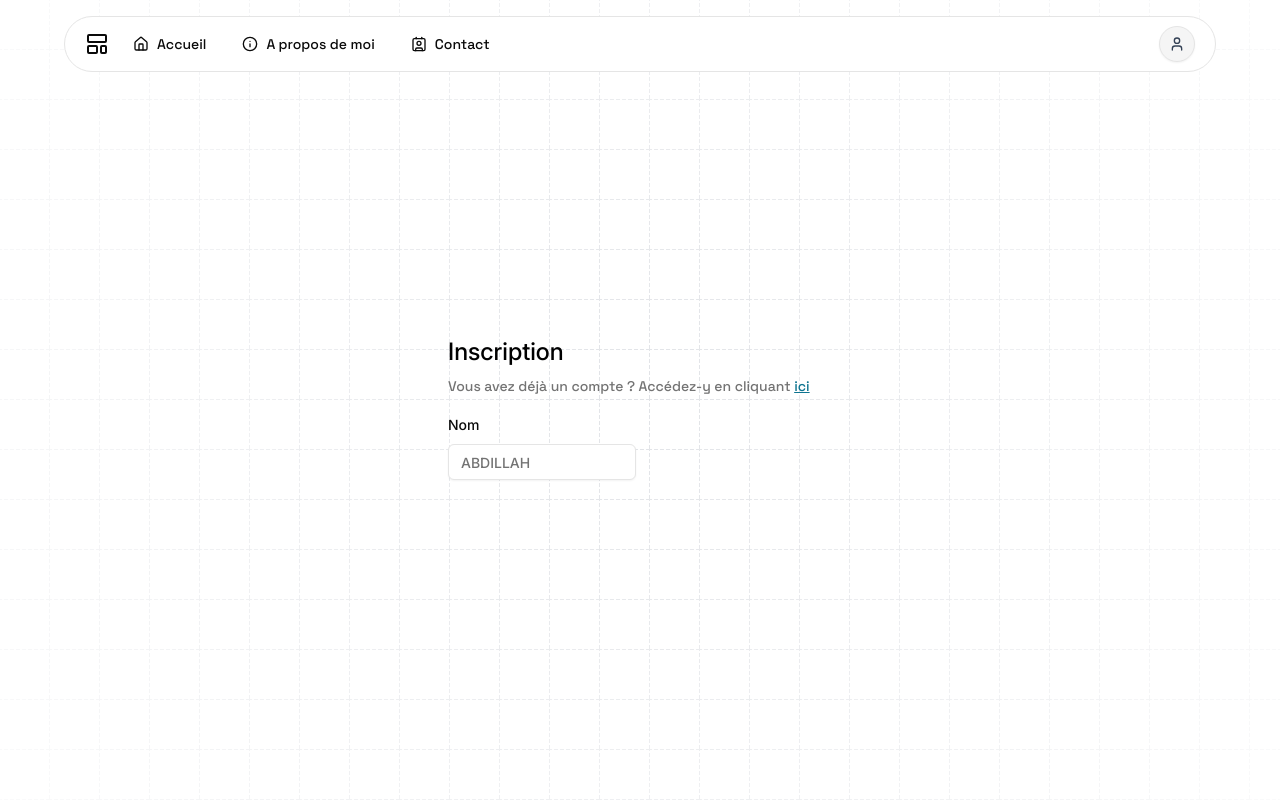
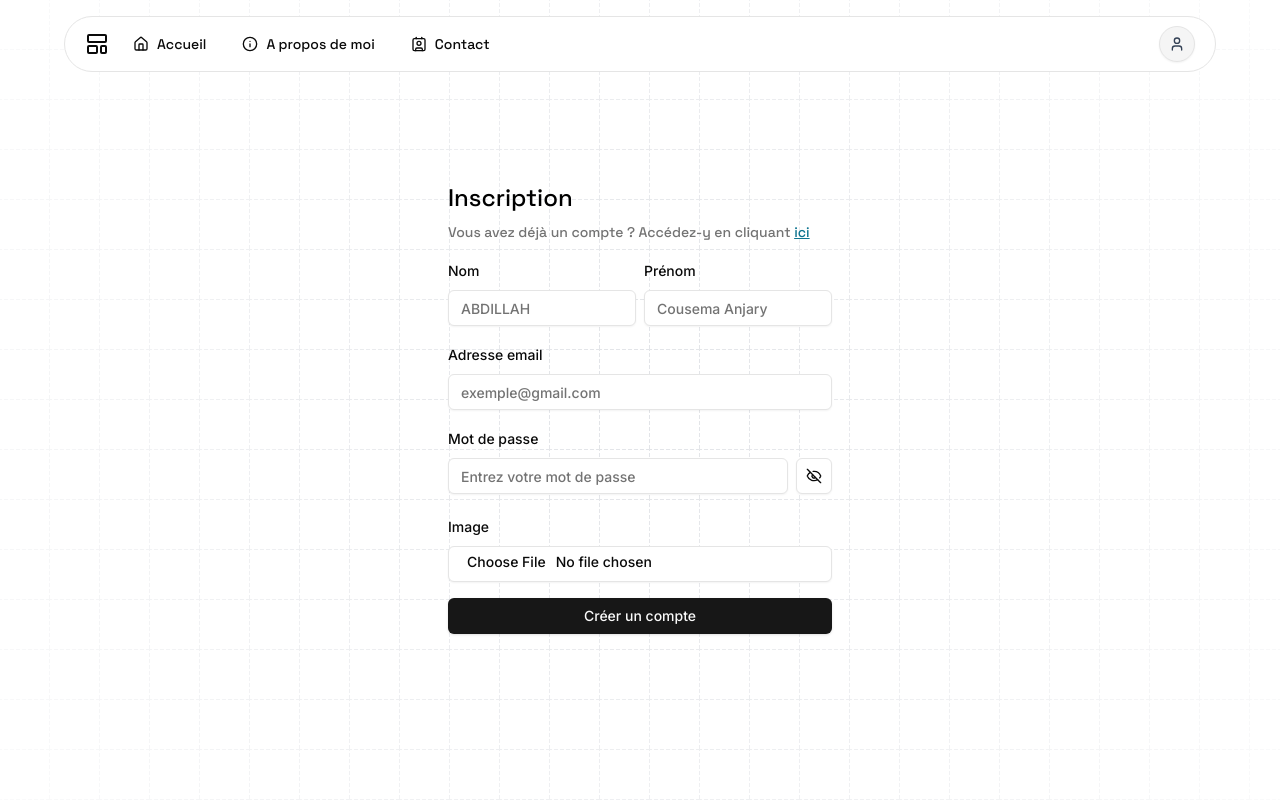
Before and after one commit to CousemaAnjary/dashboard, a Next.js app: page /auth/register in a window 1280 px wide. Built offline with nearby package versions, Linux system fonts and the light colour scheme.

Commit message:
Ajout de la validation du formulaire d'inscription avec Zod et intégration d'un champ pour le téléchargement d'image

```diff
--- a/src/modules/auth/register/components/RegisterForm.tsx
+++ b/src/modules/auth/register/components/RegisterForm.tsx
@@ -1,19 +1,63 @@
+"use client"
+import { z } from "zod"
 import Link from "next/link"
+import { useState } from "react"
 import { useForm } from "react-hook-form"
+import { Eye, EyeOff, Loader } from "lucide-react"
 import { Input } from "@/src/components/ui/input"
+import { Button } from "@/src/components/ui/button"
+import { zodResolver } from "@hookform/resolvers/zod"
 import { Form, FormControl, FormField, FormItem, FormLabel, FormMessage } from "@/src/components/ui/form"
+
+// Définir le schéma de validation avec Zod
+const formSchema = z.object({
+    lastname: z.string().nonempty("Le nom est obligatoire"),
+    firstname: z.string().nonempty("Le prénom est obligatoire"),
+    email: z.string().email("L'adresse email est invalide"),
+    password: z.string().min(8, "Le mot de passe doit contenir au moins 8 caractères"),
+    image: z
+        // Vérifie que l’entrée est bien un fichier (File).
+        .custom<File>((value) => value instanceof File, {
+            message: "Le fichier doit être un fichier valide.",
+        })
+
+        //Vérifie que le fichier est une image (par exemple, image/png, image/jpeg)
+        .refine((file) => file?.type.startsWith("image/"), {
+            message: "Le fichier doit être une image.",
+        })
+
+        //Vérifie que la taille du fichier est inférieure à 5 Mo
+        // .refine((file) => file?.size < 5 * 1024 * 1024, {
+        //     message: "Le fichier doit être inférieur à 5 Mo.",
+        // }),
+
+        .optional()
+})
 
 
 export default function RegisterForm() {
     /**
      * ! STATE (état, données) de l'application
      */
-    const form = useForm()
+    const [loading, setLoading] = useState(false)
+    const [showPassword, setShowPassword] = useState(false)
+
+    const form = useForm<z.infer<typeof formSchema>>({
+        resolver: zodResolver(formSchema),
+        defaultValues: {
+            lastname: "",
+            firstname: "",
+            email: "",
+            password: "",
+        }
+    })
 
     /**
      * ! COMPORTEMENT (méthodes, fonctions) de l'application
      */
-    const handleRegister = () => { }
+    const handleRegister = (data: z.infer<typeof formSchema>) => {
+        console.log("Formulaire soumis :", data);
+    }
 
 
     /**
@@ -22,7 +66,7 @@ export default function RegisterForm() {
     return (
         <>
             <div className="relative p-8 w-full max-w-md">
-                <h1 className="mb-2 text-2xl font-medium font-inter text-black">Inscription</h1>
+                <h1 className="mb-2 text-2xl font-medium font-spaceGrotesk text-black">Inscription</h1>
                 <p className="mb-4 text-sm font-spaceGrotesk text-muted-foreground">
                     Vous avez déjà un compte ? Accédez-y en cliquant <Link href="/auth/login" className="underline text-cyan-700">ici</Link>
                 </p>
@@ -30,12 +74,12 @@ export default function RegisterForm() {
                 <Form {...form}>
                     <form onSubmit={form.handleSubmit(handleRegister)}>
                         <div className="grid gap-4">
+
                             <div className="grid grid-cols-2 gap-2">
-
                                 <div className="grid gap-2">
                                     <FormField
                                         control={form.control}
-                                        name="last_name"
+                                        name="lastname"
                                         render={({ field }) => (
                                             <FormItem>
                                                 <FormLabel className="font-inter">Nom</FormLabel>
@@ -47,6 +91,95 @@ export default function RegisterForm() {
                                         )}
                                     />
                                 </div>
+                                <div className="grid gap-2">
+                                    <FormField
+                                        control={form.control}
+                                        name="firstname"
+                                        render={({ field }) => (
+                                            <FormItem>
+                                                <FormLabel className="font-inter">Prénom</FormLabel>
+                                                <FormControl>
+                                                    <Input {...field} placeholder="Cousema Anjary" className="shadow-sm bg-white font-inter" />
+                                                </FormControl>
+                                                <FormMessage className="font-inter" />
+                                            </FormItem>
+                                        )}
+                                    />
+                                </div>
+                            </div>
+
+                            <div className="grid gap-2">
+                                <FormField
+                                    control={form.control}
+                                    name="email"
+                                    render={({ field }) => (
+                                        <FormItem>
+                                            <FormLabel className="font-inter">Adresse email</FormLabel>
+                                            <FormControl>
+                                                <Input {...field} placeholder="exemple@gmail.com" className="shadow-sm bg-white font-inter" />
+                                            </FormControl>
+                                            <FormMessage className="font-inter" />
+                                        </FormItem>
+                                    )}
+                                />
+                            </div>
+
+                            <div className="grid grid-cols-9 gap-2">
+                                <div className="grid gap-2 col-span-8">
+                                    <FormField
+                                        control={form.control}
+                                        name="password"
+                                        render={({ field }) => (
+                                            <FormItem>
+                                                <FormLabel className="font-inter">Mot de passe</FormLabel>
+                                                <FormControl>
+                                                    <Input {...field} type={showPassword ? "text" : "password"} placeholder="Entrez votre mot de passe" className="shadow-sm bg-white font-inter" />
+                                                </FormControl>
+                                                <FormMessage className="font-inter" />
+                                            </FormItem>
+                                        )}
+                                    />
+                                </div>
+                                <div className="grid mb-1">
+                                    <Button type="button" variant="outline" size={"icon"} className="mt-8" onClick={() => setShowPassword(!showPassword)}>
+                                        {showPassword ? <Eye size={20} /> : <EyeOff size={20} />}
+                                    </Button>
+                                </div>
+                            </div>
+
+                            <div className="grid gap-2">
+                                <FormField
+                                    control={form.control}
+                                    name="image"
+                                    render={({ field }) => (
+                                        <FormItem>
+                                            <FormLabel className="font-inter">Image</FormLabel>
+                                            <FormControl>
+                                                <Input
+                                                    type="file"
+                                                    accept="image/*"
+                                                    className="shadow-sm bg-white font-inter text-xs"
+                                                    onChange={(e) => { field.onChange(e.target.files ? e.target.files[0] : null) }}
+                                                />
+                                            </FormControl>
+                                            <FormMessage className="font-inter" />
+                                        </FormItem>
+                                    )}
+                                />
+                            </div>
+
+                            <div className="grid">
+                                <Button type="submit" className="w-full font-inter" disabled={loading}>
+                                    {loading ? (
+                                        <>
+                                            <Loader className="mr-2 h-4 w-4 animate-spin" />
+                                            Veuillez patienter
+                                        </>
+                                    ) : (
+                                        "Créer un compte"
+                                    )}
+
+                                </Button>
 
                             </div>
 
```
